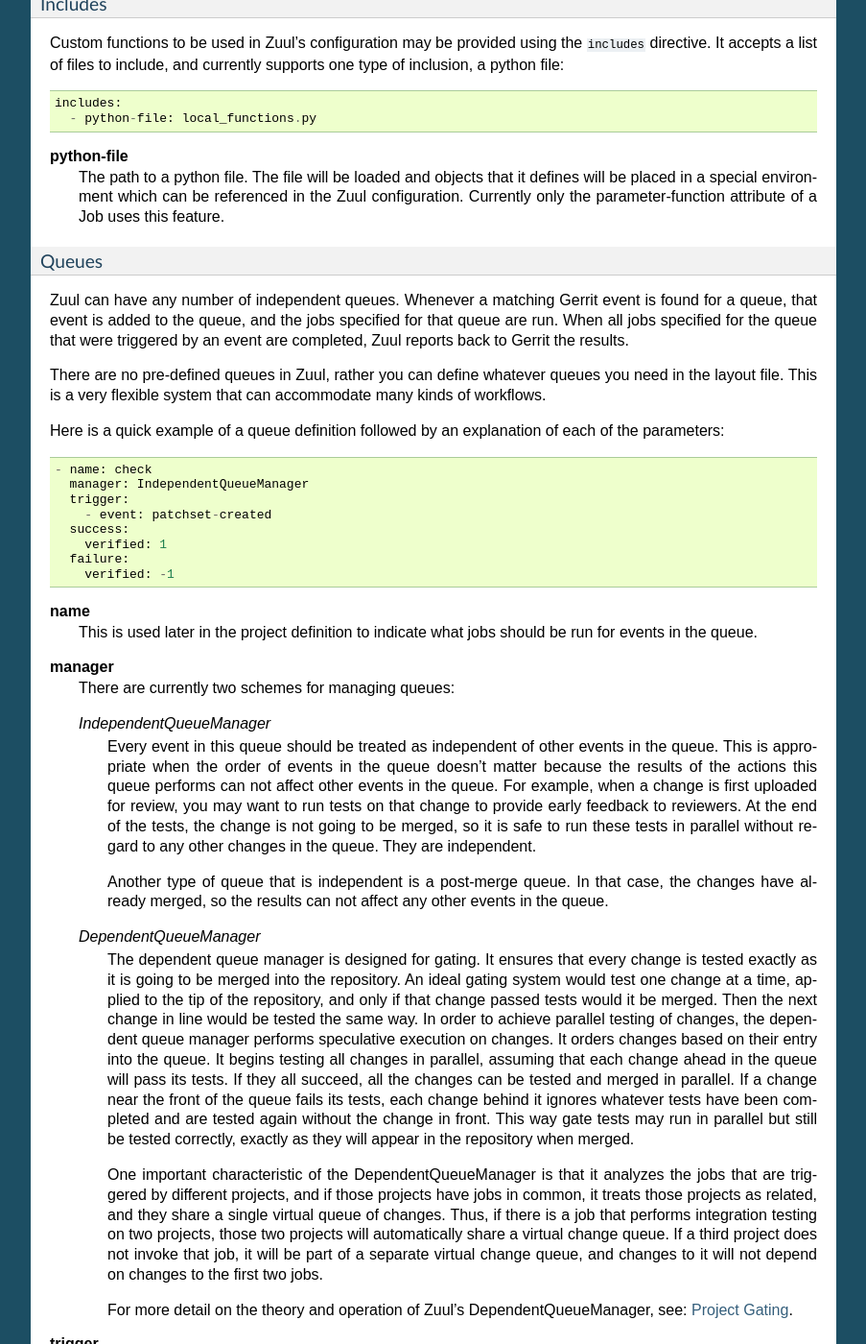
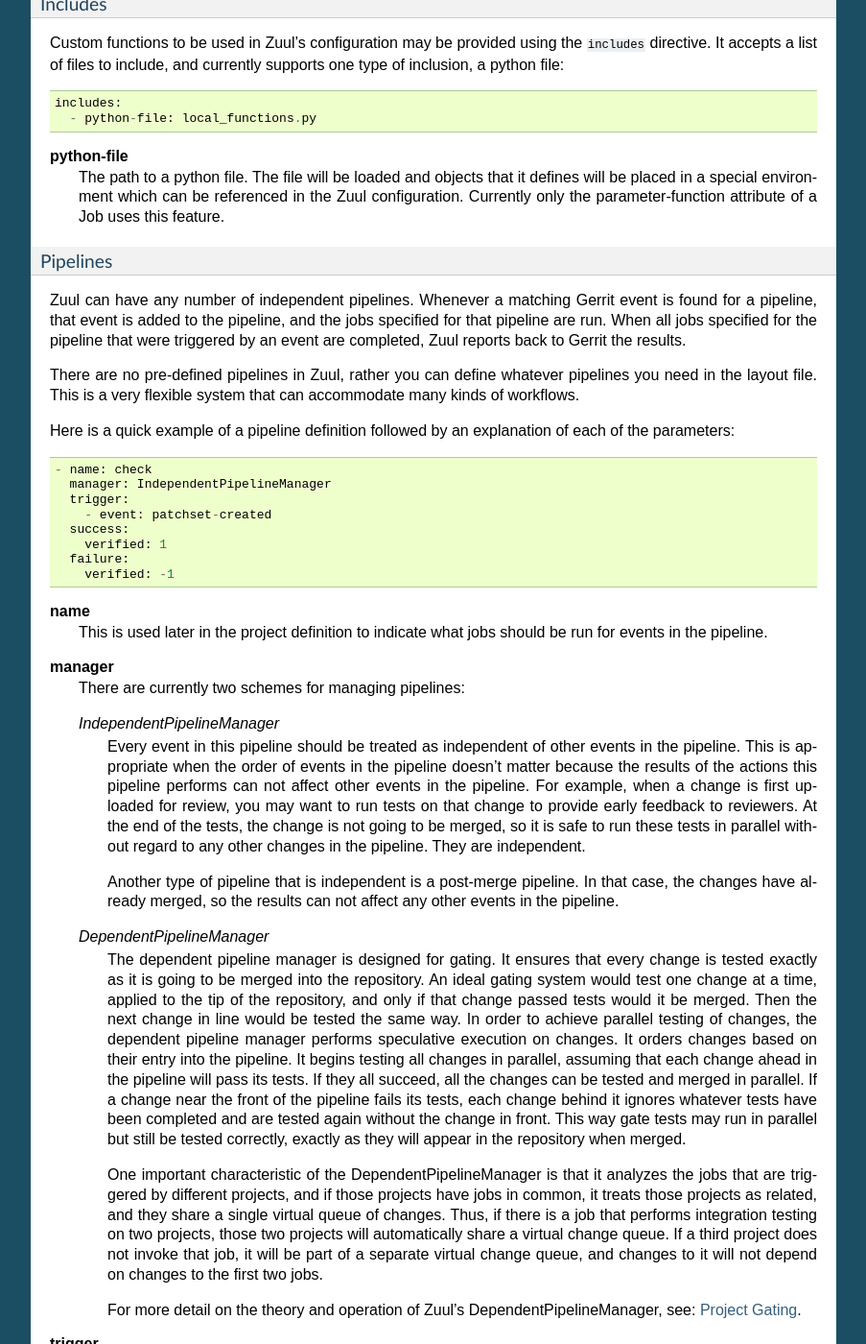
Before and after one commit to openstack-infra/zuul, a Sphinx documentation site: the page built from doc/source/zuul.rst, in a window 1280 px wide and 1400 px high, scrolled down 696 px. Shown: the whole window at 96% size, without its empty margins (198-1101 px from the left). Built offline with Sphinx 7.4.7, drawn with Linux system fonts in a browser that asks for light colours; some of the changed text lies outside the part shown.

Commit message:
Move terminology from "queue" to "pipeline".
The zuul terminology for queues was changed to pipelines to help clean
up the code and make it easier to read and debug. Update the
documentation to reflect this terminology change.

Change-Id: I8805f7ee201196b9658b8ea3546d4451aed4c700
Reviewed-on: https://review.openstack.org/13312
Approved: James E. Blair <corvus@inaugust.com>
Reviewed-by: James E. Blair <corvus@inaugust.com>
Tested-by: Jenkins

```diff
--- a/doc/source/gating.rst
+++ b/doc/source/gating.rst
@@ -39,7 +39,7 @@
 developers to create changes at a rate faster than they can be tested
 and merged.
 
-Zuul's DependentQueueManager allows for parallel execution of test
+Zuul's DependentPipelineManager allows for parallel execution of test
 jobs for gating while ensuring changes are tested correctly, exactly
 as if they had been tested one at a time.  It does this by performing
 speculative execution of test jobs; it assumes that all jobs will
--- a/doc/source/zuul.rst
+++ b/doc/source/zuul.rst
@@ -11,7 +11,7 @@
 **zuul.conf**
   Credentials for Gerrit and Jenkins, locations of the other config files
 **layout.yaml**
-  Project and queue configuration -- what Zuul does
+  Project and pipeline configuration -- what Zuul does
 **logging.conf**
     Python logging config
 
@@ -33,9 +33,9 @@
 layout.yaml
 ~~~~~~~~~~~
 
-This is the main configuration file for Zuul, where all of the queues
+This is the main configuration file for Zuul, where all of the pipelines
 and projects are defined, what tests should be run, and what actions
-Zuul should perform.  There are three sections: queues, jobs, and
+Zuul should perform.  There are three sections: pipelines, jobs, and
 projects.
 
 .. _includes:
@@ -56,24 +56,24 @@
   referenced in the Zuul configuration.  Currently only the
   parameter-function attribute of a Job uses this feature.
 
-Queues
-""""""
+Pipelines
+"""""""""
 
-Zuul can have any number of independent queues.  Whenever a matching
-Gerrit event is found for a queue, that event is added to the queue,
-and the jobs specified for that queue are run.  When all jobs
-specified for the queue that were triggered by an event are completed,
-Zuul reports back to Gerrit the results.
+Zuul can have any number of independent pipelines.  Whenever a matching
+Gerrit event is found for a pipeline, that event is added to the
+pipeline, and the jobs specified for that pipeline are run.  When all
+jobs specified for the pipeline that were triggered by an event are
+completed, Zuul reports back to Gerrit the results.
 
-There are no pre-defined queues in Zuul, rather you can define
-whatever queues you need in the layout file.  This is a very flexible
+There are no pre-defined pipelines in Zuul, rather you can define
+whatever pipelines you need in the layout file.  This is a very flexible
 system that can accommodate many kinds of workflows.
 
-Here is a quick example of a queue definition followed by an
+Here is a quick example of a pipeline definition followed by an
 explanation of each of the parameters::
 
   - name: check
-    manager: IndependentQueueManager
+    manager: IndependentPipelineManager
     trigger:
       - event: patchset-created
     success:
@@ -83,62 +83,63 @@
 
 **name**
   This is used later in the project definition to indicate what jobs
-  should be run for events in the queue.
+  should be run for events in the pipeline.
 
 **manager**
-  There are currently two schemes for managing queues:
+  There are currently two schemes for managing pipelines:
 
-  *IndependentQueueManager*
-    Every event in this queue should be treated as independent of
-    other events in the queue.  This is appropriate when the order of
-    events in the queue doesn't matter because the results of the
-    actions this queue performs can not affect other events in the
-    queue.  For example, when a change is first uploaded for review,
+  *IndependentPipelineManager*
+    Every event in this pipeline should be treated as independent of
+    other events in the pipeline.  This is appropriate when the order of
+    events in the pipeline doesn't matter because the results of the
+    actions this pipeline performs can not affect other events in the
+    pipeline.  For example, when a change is first uploaded for review,
     you may want to run tests on that change to provide early feedback
     to reviewers.  At the end of the tests, the change is not going to
     be merged, so it is safe to run these tests in parallel without
-    regard to any other changes in the queue.  They are independent.
+    regard to any other changes in the pipeline.  They are independent.
 
-    Another type of queue that is independent is a post-merge queue.
-    In that case, the changes have already merged, so the results can
-    not affect any other events in the queue.
+    Another type of pipeline that is independent is a post-merge
+    pipeline. In that case, the changes have already merged, so the
+    results can not affect any other events in the pipeline.
 
-  *DependentQueueManager*
-    The dependent queue manager is designed for gating.  It ensures
+  *DependentPipelineManager*
+    The dependent pipeline manager is designed for gating.  It ensures
     that every change is tested exactly as it is going to be merged
     into the repository.  An ideal gating system would test one change
     at a time, applied to the tip of the repository, and only if that
     change passed tests would it be merged.  Then the next change in
     line would be tested the same way.  In order to achieve parallel
-    testing of changes, the dependent queue manager performs
+    testing of changes, the dependent pipeline manager performs
     speculative execution on changes.  It orders changes based on
-    their entry into the queue.  It begins testing all changes in
-    parallel, assuming that each change ahead in the queue will pass
+    their entry into the pipeline.  It begins testing all changes in
+    parallel, assuming that each change ahead in the pipeline will pass
     its tests.  If they all succeed, all the changes can be tested and
-    merged in parallel.  If a change near the front of the queue fails
-    its tests, each change behind it ignores whatever tests have been
-    completed and are tested again without the change in front.  This
-    way gate tests may run in parallel but still be tested correctly,
-    exactly as they will appear in the repository when merged.
+    merged in parallel.  If a change near the front of the pipeline
+    fails its tests, each change behind it ignores whatever tests have
+    been completed and are tested again without the change in front.
+    This way gate tests may run in parallel but still be tested
+    correctly, exactly as they will appear in the repository when
+    merged.
 
-    One important characteristic of the DependentQueueManager is that
+    One important characteristic of the DependentPipelineManager is that
     it analyzes the jobs that are triggered by different projects, and
     if those projects have jobs in common, it treats those projects as
     related, and they share a single virtual queue of changes.  Thus,
     if there is a job that performs integration testing on two
     projects, those two projects will automatically share a virtual
     change queue.  If a third project does not invoke that job, it
-    will be part of a separate virtual change queue, and changes to it
-    will not depend on changes to the first two jobs.
+    will be part of a separate virtual change queue, and changes to
+    it will not depend on changes to the first two jobs.
 
     For more detail on the theory and operation of Zuul's
-    DependentQueueManager, see: :doc:`gating`.
+    DependentPipelineManager, see: :doc:`gating`.
 
 **trigger**
-  This describes what Gerrit events should be placed in the queue.
+  This describes what Gerrit events should be placed in the pipeline.
   Triggers are not exclusive -- matching events may be placed in
-  multiple queues, and they will behave independently in each of the
-  queues they match.  Multiple triggers may be listed.  Further
+  multiple pipelines, and they will behave independently in each of the
+  pipelines they match.  Multiple triggers may be listed.  Further
   parameters describe the kind of events that match:
 
   *event*
@@ -192,14 +193,14 @@
 
 **start**
   Uses the same syntax as **success**, but describes what Zuul should
-  do when a change is added to the queue manager.  This can be used,
+  do when a change is added to the pipeline manager.  This can be used,
   for example, to reset the value of the Verified review category.
 
-Some example queue configurations are included in the sample layout
-file.  The first is called a *check* queue::
+Some example pipeline configurations are included in the sample layout
+file.  The first is called a *check* pipeline::
 
   - name: check
-    manager: IndependentQueueManager
+    manager: IndependentPipelineManager
     trigger:
       - event: patchset-created
     success:
@@ -212,7 +213,7 @@
 ``verified`` review category. ::
 
   - name: gate
-    manager: DependentQueueManager
+    manager: DependentPipelineManager
     trigger:
       - event: comment-added
         approval:
@@ -231,7 +232,7 @@
 speculative execution of jobs. ::
 
   - name: post
-    manager: IndependentQueueManager
+    manager: IndependentPipelineManager
     trigger:
       - event: ref-updated
         ref: ^(?!refs/).*$
@@ -241,7 +242,7 @@
 useful for side effects such as creating per-commit tarballs. ::
 
   - name: silent
-    manager: IndependentQueueManager
+    manager: IndependentPipelineManager
     trigger:
       - event: patchset-created
 
@@ -270,7 +271,7 @@
 
 **hold-following-changes (optional)**
   This is a boolean that indicates that changes that follow this
-  change in a dependent change queue should wait until this job
+  change in a dependent change pipeline should wait until this job
   succeeds before launching.  If this is applied to a very short job
   that can predict whether longer jobs will fail early, this can be
   used to reduce the number of jobs that Zuul will launch and
@@ -314,7 +315,7 @@
 Projects
 """"""""
 
-The projects section indicates what jobs should be run in each queue
+The projects section indicates what jobs should be run in each pipeline
 for events associated with each project.  It contains a list of
 projects.  Here is an example::
 
@@ -322,22 +323,22 @@
     check:
       - project-merge:
         - project-unittest
-	- project-pep8
-	- project-pyflakes
+        - project-pep8
+        - project-pyflakes
     gate:
       - project-merge:
         - project-unittest
-	- project-pep8
-	- project-pyflakes
+        - project-pep8
+        - project-pyflakes
     post:
       - project-publish
 
 **name**
   The name of the project (as known by Gerrit).
 
-This is followed by a section for each of the queues defined above.
-Queues may be omitted if no jobs should run for this project in a
-given queue.  Within the queue section, the jobs that should be
+This is followed by a section for each of the pipelines defined above.
+Pipelines may be omitted if no jobs should run for this project in a
+given pipeline.  Within the pipeline section, the jobs that should be
 executed are listed.  If a job is entered as a dictionary key, then
 jobs contained within that key are only executed if the key job
 succeeds.  In the above example, project-unittest, project-pep8, and
```
Also changed, not shown: 1 other file.
